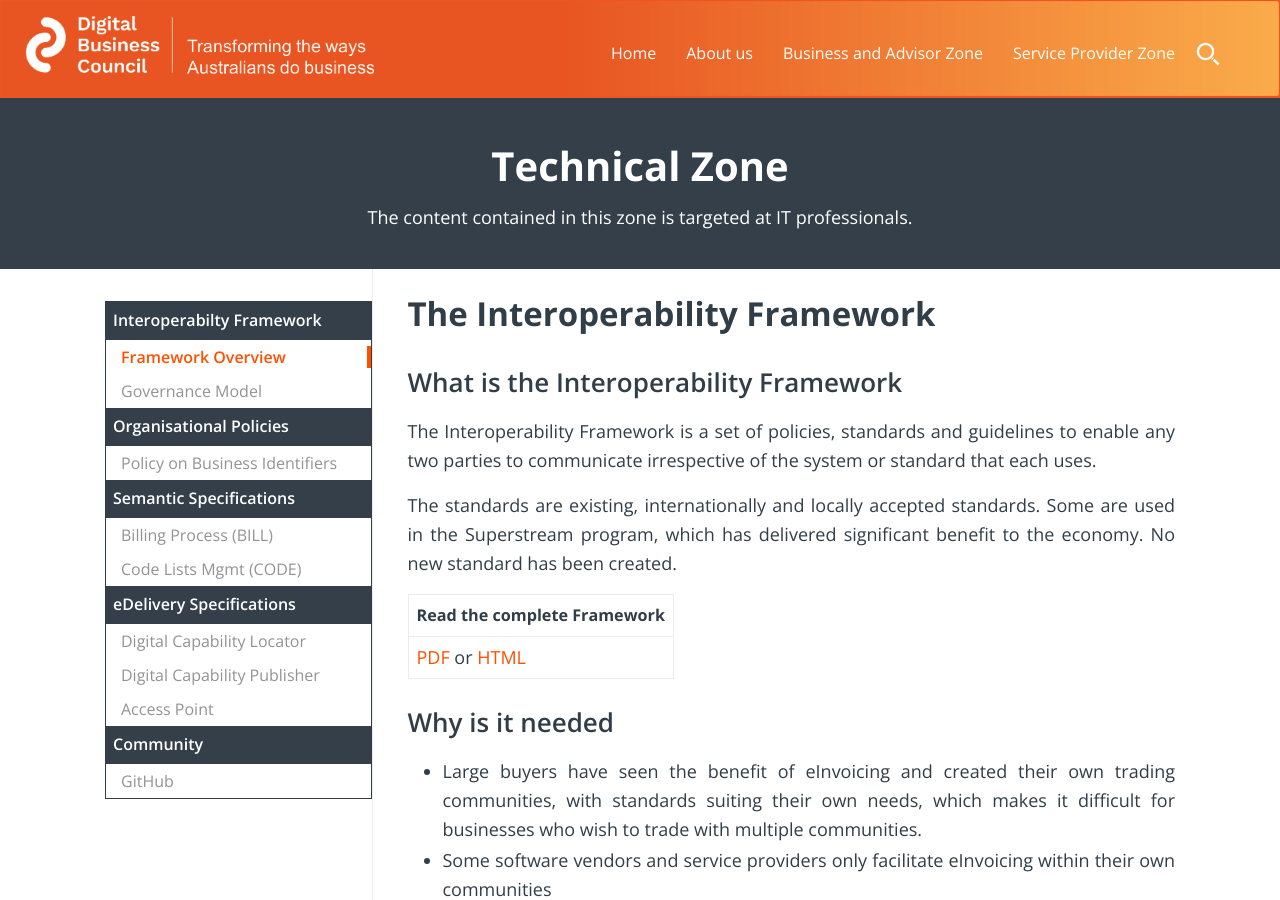
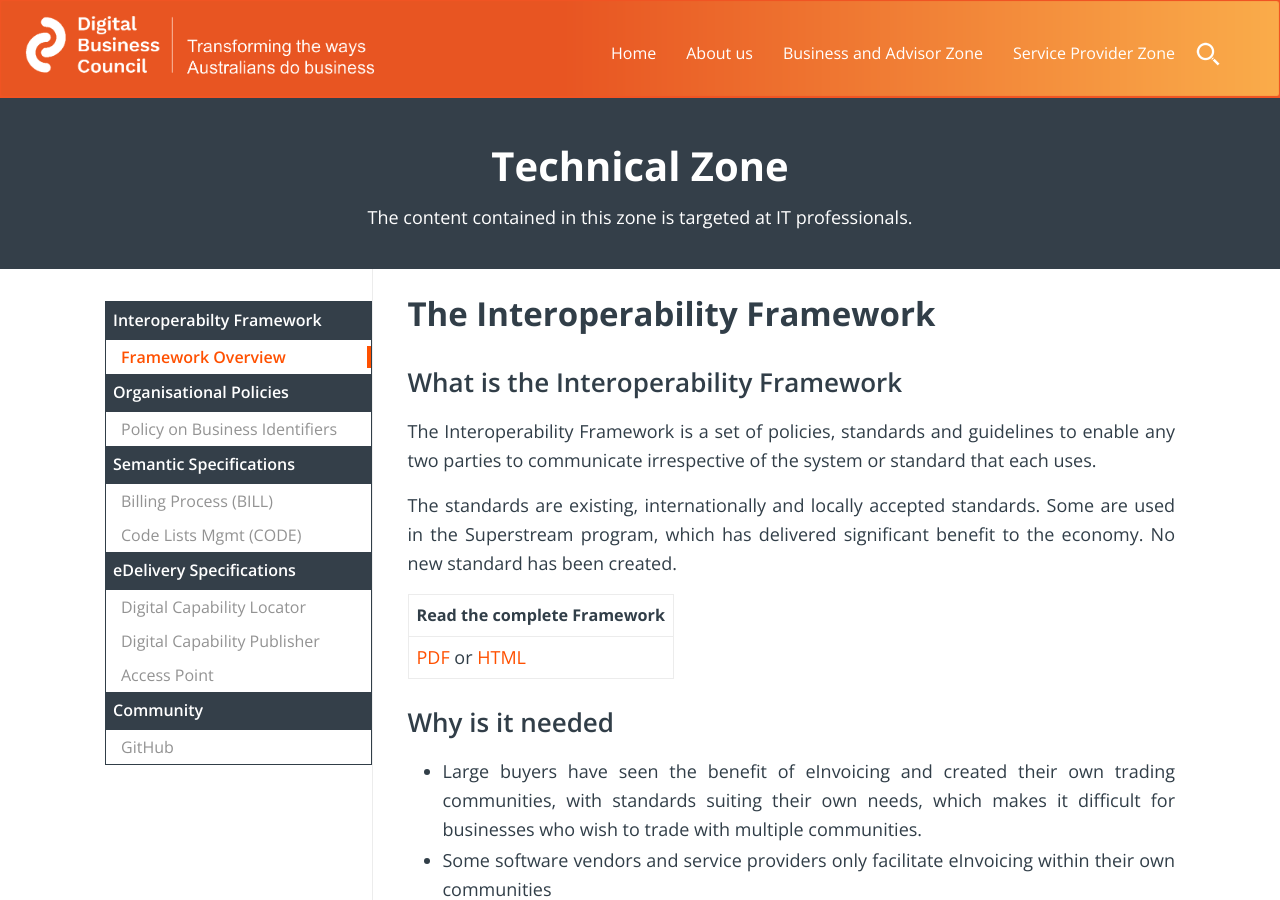
Before and after one commit to Digital-Business-Council/Digital-Business-Council.github.io, a Jekyll site: the page built from pages/tech-zone/interoperability-framework.md, in a window 1280 px wide and 900 px high. Built offline with Jekyll 4.4.1, drawn with Linux system fonts in a browser that asks for light colours.

Commit message:
Update sidebar-menu-tech.html

```diff
--- a/_includes/sidebar-menu-tech.html
+++ b/_includes/sidebar-menu-tech.html
@@ -2,7 +2,9 @@
     {% assign current = page.url | downcase | split: '/' %}
     <li class="menu-title">Interoperabilty Framework</li>
     <li><a {% if current[1] == 'interoperability-framework' %}class="active"{% endif %} href="/interoperability-framework/">Framework Overview</a></li>
-    <li><a {% if current[1] == 'governance-model' %}class="active"{% endif %} href="/governance-model/">Governance Model</a></li>
+    <!--
+    <li><a {% if current[1] == 'governance-framework' %}class="active"{% endif %} href="/governance-framework/">Governance Framework</a></li>
+    -->
 
     <li class="menu-title">Organisational Policies</li>
     <li><a {% if current[1] == 'business-identifiers' %}class="active"{% endif %} href="/business-identifiers/">Policy on Business Identifiers</a></li>
```
